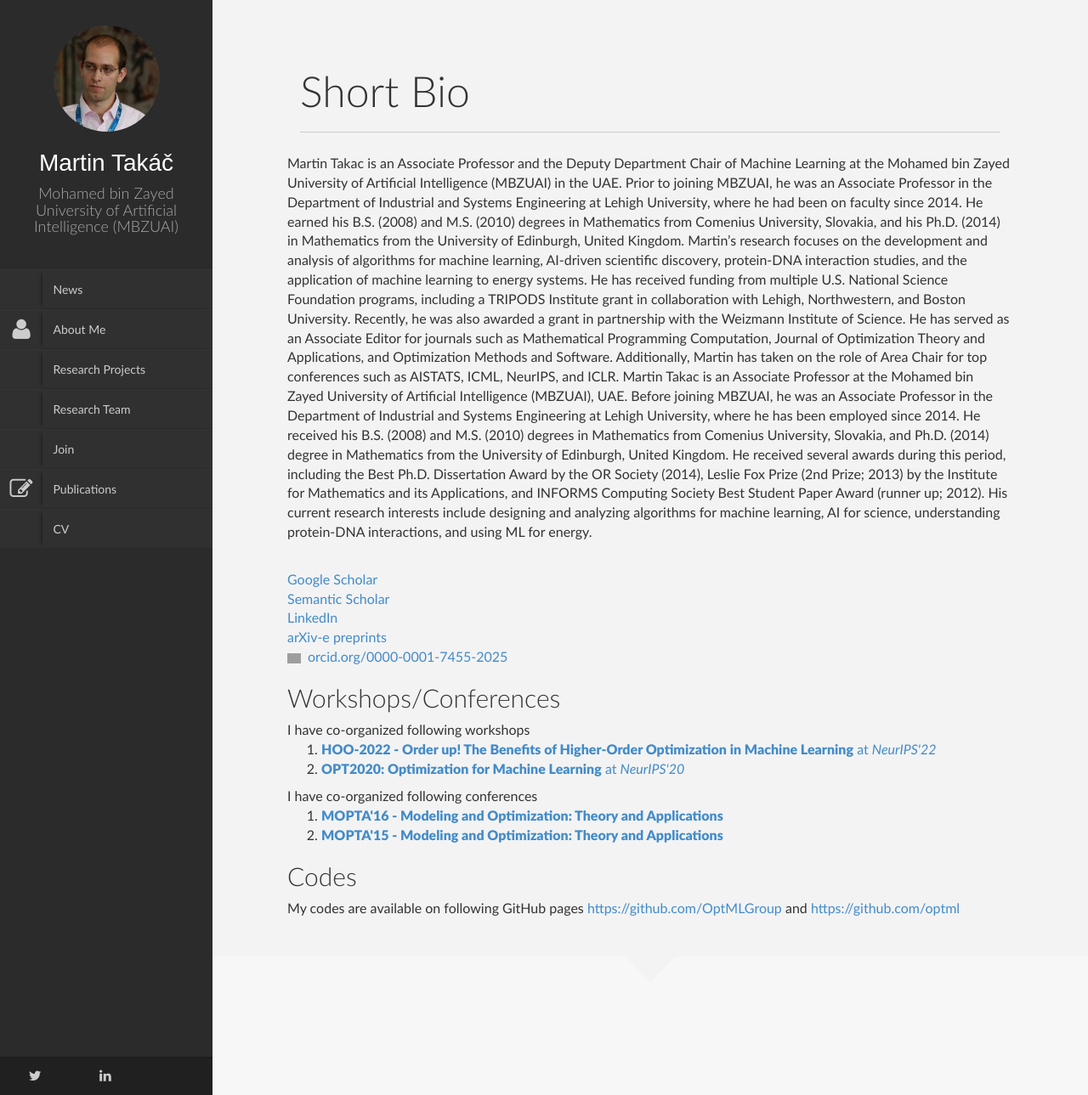
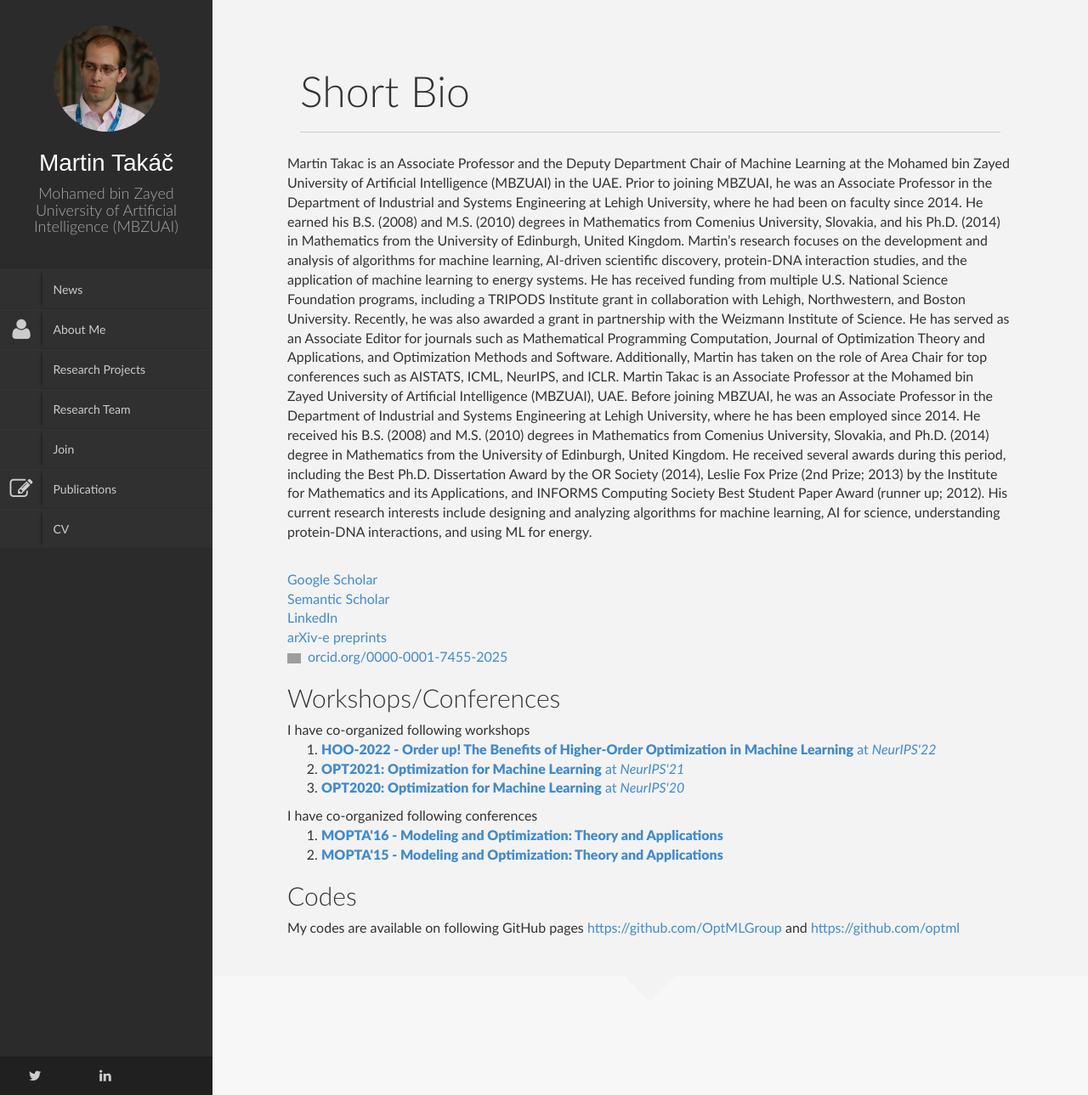
Before and after one commit to martintaki/takac.github.io, a Jekyll site: the page built from About_me.html, in a window 1280 px wide. Shown: the whole page at 85% size. Built offline with Jekyll 4.4.1, drawn with Linux system fonts in a browser that asks for light colours; nearby versions of some CDN libraries; library files that are not in the unit come from our copies; grey boxes are pictures that could not be loaded.

Commit message:
update 10-18-2024

```diff
--- a/About_me.html
+++ b/About_me.html
@@ -65,6 +65,14 @@ I have co-organized following workshops
 	          </a>
 	</li>
 
+
+    <li>
+		<a href="https://neurips.cc/virtual/2021/workshop/21836">
+	          <b>OPT2021: Optimization for Machine Learning</b> at <i>NeurIPS'21</i>
+	          </a>
+	</li>
+
+
     <li>
 		<a href="https://neurips.cc/virtual/2020/workshop/16149"> <!--https://opt-ml.org/oldopt/opt20/organizers.html -->
 	          <b>OPT2020: Optimization for Machine Learning</b> at <i>NeurIPS'20</i>
```
